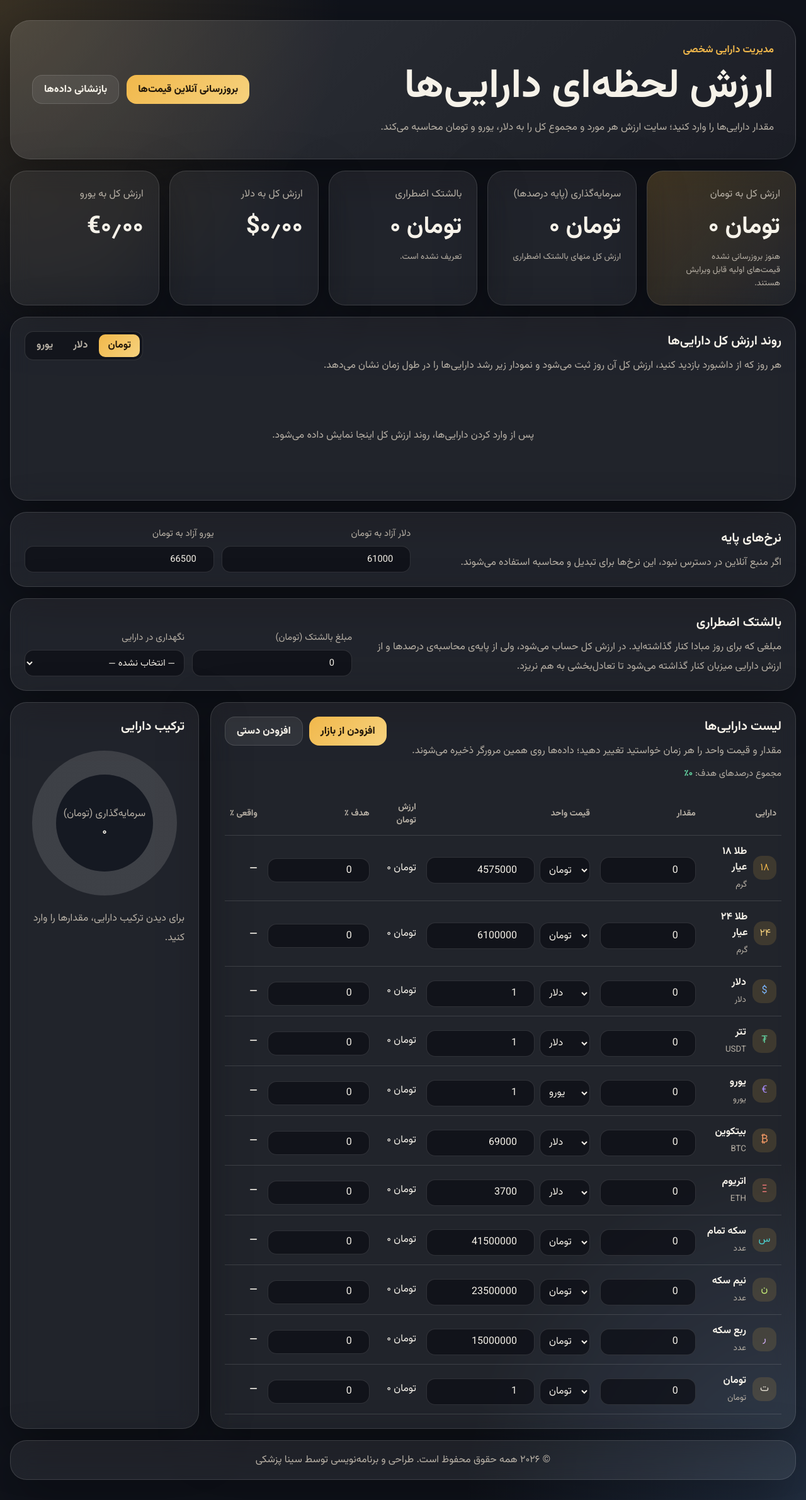
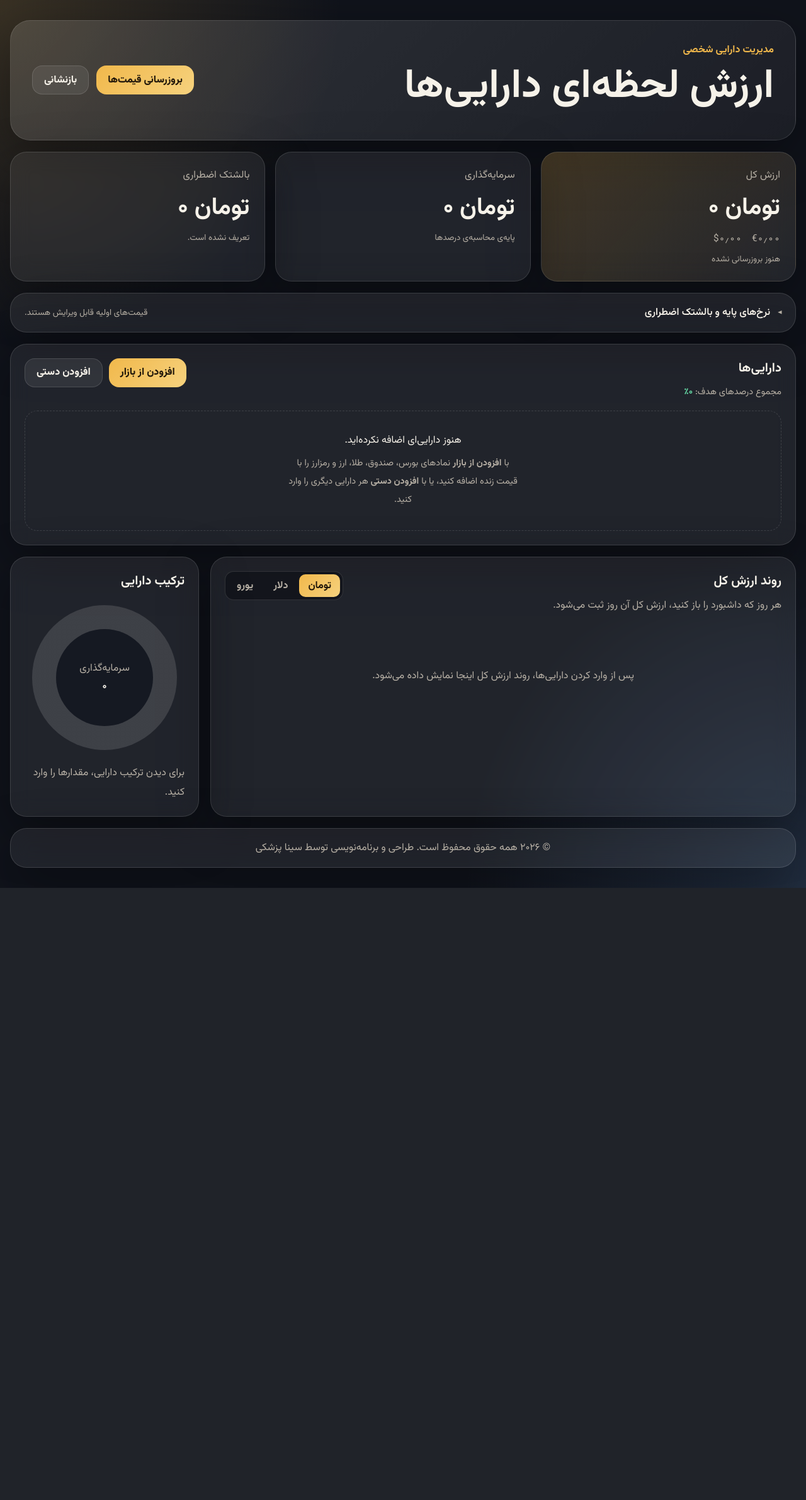
Before and after one commit to 30nap/AssetManagment, a Flask app: page / in a window 1280 px wide. Shown: the whole page at 63% size. After the commit the page ends 1410 px from the top, so only its background shows below. Run offline with Flask 3, Linux system fonts and the light colour scheme.

Commit message:
Start empty, simplify the layout, and fix the trend figure
Start with no assets
- defaultState ships an empty list, so the dashboard opens on an empty-state
  panel instead of eleven seeded rows the user never asked for. Everything the
  defaults used to provide (gold, coins, currencies, crypto) is in the market
  search already.
- loadState no longer merges a built-in list, and with no built-in rows the
  `custom` flag carried no information, so every asset is now deletable.
- Saved portfolios are untouched: assets keep their amounts, prices, refs and
  history, and missing fields still default in.

Fewer things on screen
- Five summary cards become three; the dollar and euro totals move into the
  total card as a secondary line.
- The two full-width control panels merge into one collapsed <details>, so the
  rates and the cushion no longer take a screen of space by default.
- The assets table gets the full width, which also removes the horizontal
  scroll it needed while sharing a row with the donut. The chart and the donut
  take that bottom row instead.

Trend chart
- The change figure was anchored to the first snapshot ever recorded with no
  guard, so one early near-zero point rendered "+31,249,999,900%" forever. Past
  a 10x swing it now reports the absolute change instead.
- Relabel it "change in total value": it moves when assets are bought or sold,
  not only when prices move, so it was never a rate of return.
- History was keyed on the UTC date, so a snapshot taken before 03:30 in Tehran
  overwrote the previous day instead of starting a new one. Keyed on the local
  calendar day now, and toFaDate builds from the parts rather than parsing
  "YYYY-MM-DD" as UTC midnight.

Also: reorder the donut palette so consecutive assets do not land on two
near-identical golds, and stop tracking .claude/.

Co-Authored-By: Claude Opus 5 <noreply@anthropic.com>
Claude-Session: https://claude.ai/code/session_01SnB7hdJHfswPyu47TJzQ4j

```diff
--- a/static/app.js
+++ b/static/app.js
@@ -7,9 +7,11 @@ const DEVIATION_WARN = 5;
 // A price older than this is flagged as stale in the asset table.
 const STALE_PRICE_MS = 24 * 60 * 60 * 1000;
 
+// Ordered so consecutive assets never land on neighbouring hues; with only two
+// or three holdings the donut was previously two near-identical golds.
 const colors = [
-  "#f1b84b", "#f6d27e", "#7cb7ff", "#64d6a3", "#a78bfa",
-  "#ff9f68", "#ff7d7d", "#4dd4d4", "#c9f27a", "#d7b3ff", "#e8e1d3",
+  "#f1b84b", "#7cb7ff", "#64d6a3", "#a78bfa", "#ff9f68",
+  "#4dd4d4", "#ff7d7d", "#c9f27a", "#f6d27e", "#d7b3ff", "#e8e1d3",
 ];
 
 // Live conversion rates are fetched from these refs on every refresh.
@@ -25,23 +27,11 @@ const defaultState = {
   priceStatus: "قیمت‌های اولیه قابل ویرایش هستند.",
   // Emergency cushion: an amount (toman) parked inside one of the assets.
   cushion: { amount: 0, assetId: null },
-  assets: [
-    { id: "gold18", title: "طلا ۱۸ عیار", unit: "گرم", amount: 0, price: 4575000, currency: "IRR", icon: "۱۸", ref: { provider: "tgju", code: "geram18" } },
-    { id: "gold24", title: "طلا ۲۴ عیار", unit: "گرم", amount: 0, price: 6100000, currency: "IRR", icon: "۲۴", ref: { provider: "tgju", code: "geram24" } },
-    { id: "usd", title: "دلار", unit: "دلار", amount: 0, price: 1, currency: "USD", icon: "$" },
-    { id: "usdt", title: "تتر", unit: "USDT", amount: 0, price: 1, currency: "USD", icon: "₮", ref: { provider: "tgju", code: "crypto-tether" } },
-    { id: "eur", title: "یورو", unit: "یورو", amount: 0, price: 1, currency: "EUR", icon: "€" },
-    { id: "btc", title: "بیتکوین", unit: "BTC", amount: 0, price: 69000, currency: "USD", icon: "₿", ref: { provider: "tgju", code: "crypto-bitcoin" } },
-    { id: "eth", title: "اتریوم", unit: "ETH", amount: 0, price: 3700, currency: "USD", icon: "Ξ", ref: { provider: "tgju", code: "crypto-ethereum" } },
-    { id: "fullcoin", title: "سکه تمام", unit: "عدد", amount: 0, price: 41500000, currency: "IRR", icon: "س", ref: { provider: "tgju", code: "sekee" } },
-    { id: "halfcoin", title: "نیم سکه", unit: "عدد", amount: 0, price: 23500000, currency: "IRR", icon: "ن", ref: { provider: "tgju", code: "nim" } },
-    { id: "quartercoin", title: "ربع سکه", unit: "عدد", amount: 0, price: 15000000, currency: "IRR", icon: "ر", ref: { provider: "tgju", code: "rob" } },
-    { id: "irr", title: "تومان", unit: "تومان", amount: 0, price: 1, currency: "IRR", icon: "ت" },
-  ].map((asset) => ({ ...asset, target: 0, priceUpdatedAt: null })),
+  // No seeded assets: the dashboard starts empty and the user adds what they
+  // actually hold, from the market search or by hand.
+  assets: [],
   history: [],
 };
-
-const DEFAULT_REFS = new Map(defaultState.assets.map((a) => [a.id, a.ref]));
 
 let state = loadState();
 let chartCurrency = "IRR";
@@ -50,6 +40,8 @@ let searchToken = 0;
 
 const elements = {
   assetsBody: document.querySelector("#assets-body"),
+  assetsTableWrap: document.querySelector("#assets-table-wrap"),
+  assetsEmpty: document.querySelector("#assets-empty"),
   rowTemplate: document.querySelector("#asset-row-template"),
   usdToIrr: document.querySelector("#usd-to-irr"),
   eurToIrr: document.querySelector("#eur-to-irr"),
@@ -98,7 +90,10 @@ const elements = {
 function normalizeAsset(asset) {
   return {
     ...asset,
+    amount: toNumber(asset.amount),
+    price: toNumber(asset.price),
     target: toNumber(asset.target),
+    icon: asset.icon || asset.title?.slice(0, 2) || "+",
     priceUpdatedAt: asset.priceUpdatedAt || null,
   };
 }
@@ -116,28 +111,10 @@ function loadState() {
 
   try {
     const parsed = JSON.parse(saved);
-    const savedMap = new Map((parsed.assets || []).map((asset) => [asset.id, asset]));
-    const defaultIds = new Set(defaultState.assets.map((asset) => asset.id));
-    const customAssets = (parsed.assets || [])
-      .filter((asset) => !defaultIds.has(asset.id))
-      .map((asset) => normalizeAsset({
-        ...asset,
-        icon: asset.icon || asset.title?.slice(0, 2) || "+",
-        custom: true,
-      }));
-
     return {
       ...defaultState,
       ...parsed,
-      // Always re-attach default refs so backend changes propagate.
-      assets: [
-        ...defaultState.assets.map((asset) => normalizeAsset({
-          ...asset,
-          ...(savedMap.get(asset.id) || {}),
-          ref: DEFAULT_REFS.get(asset.id),
-        })),
-        ...customAssets,
-      ],
+      assets: (parsed.assets || []).map(normalizeAsset),
       cushion: normalizeCushion(parsed.cushion),
       history: Array.isArray(parsed.history) ? parsed.history : [],
     };
@@ -343,12 +320,14 @@ function renderRows() {
     priceCurrency.addEventListener("change", () => updateAsset(asset.id, { currency: priceCurrency.value }));
     targetInput.addEventListener("input", () => updateAsset(asset.id, { target: toNumber(targetInput.value) }));
 
-    const deleteButton = row.querySelector(".delete-asset");
-    deleteButton.hidden = !asset.custom;
-    deleteButton.addEventListener("click", () => deleteAsset(asset.id));
+    row.querySelector(".delete-asset").addEventListener("click", () => deleteAsset(asset.id));
 
     elements.assetsBody.append(row);
   });
+
+  const isEmpty = state.assets.length === 0;
+  elements.assetsTableWrap.hidden = isEmpty;
+  elements.assetsEmpty.hidden = !isEmpty;
 
   renderCushionOptions();
   renderFreshness();
@@ -379,7 +358,7 @@ function updateAsset(id, patch) {
 
 function deleteAsset(id) {
   const asset = state.assets.find((item) => item.id === id);
-  if (!asset?.custom) return;
+  if (!asset) return;
   if (!confirm(`دارایی «${asset.title}» حذف شود؟`)) return;
 
   state.assets = state.assets.filter((item) => item.id !== id);
@@ -409,7 +388,6 @@ function addCustomAsset() {
     id: `custom-${Date.now()}-${Math.random().toString(16).slice(2)}`,
     title, unit, amount, price, currency, target,
     icon: title.slice(0, 2),
-    custom: true,
     priceUpdatedAt: new Date().toISOString(),
   });
 
@@ -502,7 +480,6 @@ async function addMarketAsset(item, button) {
     currency: item.currency || "IRR",
     target: 0,
     icon: (item.symbol || item.name || "+").slice(0, 2),
-    custom: true,
     priceUpdatedAt: null,
     ref: { provider: item.provider, code: item.code },
   };
@@ -622,7 +599,7 @@ function renderAllocation(portfolio) {
 
   if (!active.length || portfolio.investable <= 0) {
     elements.donut.style.background = "conic-gradient(rgba(255, 255, 255, 0.13) 0 100%)";
-    elements.allocationList.innerHTML = '<p class="hero-copy">برای دیدن ترکیب دارایی، مقدارها را وارد کنید.</p>';
+    elements.allocationList.innerHTML = '<p class="allocation-empty">برای دیدن ترکیب دارایی، مقدارها را وارد کنید.</p>';
     return;
   }
 
@@ -647,9 +624,19 @@ function renderAllocation(portfolio) {
 
 /* ---------- History + chart ---------- */
 
+// Local calendar day. toISOString() is UTC, so in Tehran (UTC+3:30) anything
+// logged before 03:30 would carry the previous day's key and overwrite that
+// snapshot instead of starting a new one.
+function todayKey() {
+  const now = new Date();
+  return new Date(now.getTime() - now.getTimezoneOffset() * 60000)
+    .toISOString()
+    .slice(0, 10);
+}
+
 function recordHistory(totalIrr, totalUsd, totalEur) {
   if (totalIrr <= 0) return;
-  const day = new Date().toISOString().slice(0, 10); // YYYY-MM-DD
+  const day = todayKey(); // YYYY-MM-DD
   const entry = { t: day, irr: totalIrr, usd: totalUsd, eur: totalEur };
   const last = state.history[state.history.length - 1];
 
@@ -701,7 +688,18 @@ function renderChart() {
   const lastP = points[points.length - 1];
   const trendUp = lastP.v >= first.v;
   const stroke = trendUp ? "#64d6a3" : "#ff7d7d";
-  const changePct = first.v ? ((lastP.v - first.v) / first.v) * 100 : 0;
+
+  // This line follows total value, which moves both when prices move and when
+  // assets are added or removed, so it is a change in net worth, not a return.
+  // A near-zero baseline (an early snapshot caught mid data-entry) would turn
+  // the ratio into a meaningless thousands-of-percent figure, so past a 10x
+  // swing we report the absolute change instead.
+  const delta = lastP.v - first.v;
+  const ratio = first.v > 0 ? delta / first.v : null;
+  const changeText =
+    ratio !== null && Math.abs(ratio) <= 10
+      ? `${formatNumber(Math.abs(ratio) * 100, 1)}٪`
+      : formatMoney(Math.abs(delta), chartCurrency);
 
   const lastX = x(points.length - 1);
   const lastY = y(lastP.v);
@@ -726,8 +724,8 @@ function renderChart() {
         <strong>${formatMoney(lastP.v, chartCurrency)}</strong>
       </div>
       <div class="chart-change ${trendUp ? "up" : "down"}">
-        ${trendUp ? "▲" : "▼"} ${formatNumber(Math.abs(changePct), 1)}٪
-        <small>از ${toFaDate(first.t)}</small>
+        ${trendUp ? "▲" : "▼"} ${changeText}
+        <small>تغییر ارزش کل از ${toFaDate(first.t)}</small>
       </div>
       <div class="chart-range">
         <span>کمینه ${formatMoney(min, chartCurrency)}</span>
@@ -836,11 +834,14 @@ function escapeHtml(value) {
 }
 
 function toFaDate(iso) {
-  try {
-    return new Date(iso).toLocaleDateString("fa-IR", { month: "short", day: "numeric" });
-  } catch {
-    return iso;
-  }
+  // Build from the parts: `new Date("2026-09-03")` is parsed as UTC midnight
+  // and can render as the previous day west of Greenwich.
+  const [year, month, day] = String(iso).split("-").map(Number);
+  if (!year || !month || !day) return iso;
+  return new Date(year, month - 1, day).toLocaleDateString("fa-IR", {
+    month: "short",
+    day: "numeric",
+  });
 }
 
 /* ---------- Wire up ---------- */
--- a/static/styles.css
+++ b/static/styles.css
@@ -92,8 +92,8 @@ h2 {
 }
 
 .hero-copy,
+.allocation-empty,
 .section-heading p,
-.controls-panel p,
 .history-panel > .section-heading p {
   margin-bottom: 0;
   color: var(--muted);
@@ -172,7 +172,7 @@ button.is-loading::before {
 }
 
 .summary-card,
-.controls-panel,
+.settings-panel,
 .history-panel,
 .assets-panel,
 .insights-panel,
@@ -202,13 +202,46 @@ button.is-loading::before {
   text-align: right;
 }
 
+.summary-sub {
+  display: flex;
+  gap: 16px;
+  margin-bottom: 10px;
+  color: var(--muted);
+  direction: ltr;
+  font-size: 0.95rem;
+  font-variant-numeric: tabular-nums;
+  justify-content: flex-end;
+}
+
+.empty-state {
+  padding: 34px 18px;
+  border: 1px dashed var(--line);
+  border-radius: 20px;
+  text-align: center;
+}
+
+.empty-state[hidden] {
+  display: none;
+}
+
+.empty-state p {
+  margin: 0;
+}
+
+.empty-hint {
+  max-width: 46ch;
+  margin: 10px auto 0 !important;
+  color: var(--muted);
+  font-size: 0.9rem;
+  line-height: 2;
+}
+
 .total-card {
   background: linear-gradient(135deg, rgba(241, 184, 75, 0.22), rgba(255, 255, 255, 0.08));
 }
 
 /* History / total-value chart */
 .history-panel {
-  margin-bottom: 18px;
   padding: 22px;
 }
 
@@ -314,13 +347,71 @@ button.is-loading::before {
   direction: ltr;
 }
 
-.controls-panel {
+/* Collapsible settings: rates + cushion, out of the way until needed */
+.settings-panel {
+  margin-bottom: 18px;
+  padding: 0;
+}
+
+.settings-panel > summary {
   display: flex;
-  align-items: flex-end;
-  justify-content: space-between;
-  gap: 18px;
-  margin-bottom: 18px;
-  padding: 22px;
+  align-items: center;
+  gap: 12px;
+  padding: 18px 22px;
+  border-radius: 26px;
+  cursor: pointer;
+  font-weight: 600;
+  list-style: none;
+}
+
+.settings-panel > summary::-webkit-details-marker {
+  display: none;
+}
+
+/* A down-caret rotated into place: unlike side-pointing triangles it is not
+   bidi-mirrored, so it points the right way in this RTL layout. */
+.settings-panel > summary::before {
+  color: var(--muted);
+  content: "▾";
+  font-size: 0.8rem;
+  transform: rotate(90deg);
+  transition: transform 0.15s ease;
+}
+
+.settings-panel[open] > summary::before {
+  transform: rotate(0deg);
+}
+
+.settings-panel > summary:hover {
+  color: var(--gold);
+}
+
+.settings-panel > summary:focus-visible {
+  outline: 2px solid var(--gold);
+  outline-offset: -4px;
+}
+
+.settings-hint {
+  margin-inline-start: auto;
+  color: var(--muted);
+  font-size: 0.84rem;
+  font-weight: 400;
+  text-align: left;
+}
+
+.settings-grid {
+  display: grid;
+  grid-template-columns: repeat(auto-fit, minmax(200px, 1fr));
+  gap: 14px;
+  padding: 0 22px;
+}
+
+.settings-note {
+  margin: 14px 0 0;
+  padding: 0 22px 20px;
+  color: var(--muted);
+  font-size: 0.86rem;
+  line-height: 1.9;
 }
 
 .custom-grid {
@@ -348,13 +439,6 @@ button.is-loading::before {
 
 .custom-dialog input::placeholder {
   color: rgba(184, 177, 166, 0.78);
-}
-
-.rates-grid {
-  display: grid;
-  min-width: min(520px, 100%);
-  grid-template-columns: repeat(2, minmax(0, 1fr));
-  gap: 12px;
 }
 
 label {
@@ -395,6 +479,10 @@ select:focus {
   display: grid;
   grid-template-columns: minmax(0, 1fr) 300px;
   gap: 18px;
+}
+
+.assets-panel {
+  margin-bottom: 18px;
 }
 
 .assets-panel,
@@ -869,8 +957,7 @@ td:first-child {
 }
 
 @media (max-width: 960px) {
-  .hero,
-  .controls-panel {
+  .hero {
     align-items: stretch;
     flex-direction: column;
   }
@@ -887,6 +974,10 @@ td:first-child {
   .content-grid,
   .custom-grid {
     grid-template-columns: 1fr;
+  }
+
+  .settings-hint {
+    display: none;
   }
 
   .custom-dialog .custom-grid label:first-child {
@@ -908,7 +999,7 @@ td:first-child {
 
   .hero,
   .summary-card,
-  .controls-panel,
+  .settings-panel,
   .history-panel,
   .assets-panel,
   .insights-panel,
@@ -927,10 +1018,6 @@ td:first-child {
     text-align: right;
   }
 
-  .rates-grid {
-    grid-template-columns: 1fr;
-  }
-
   .toast-region {
     left: 16px;
     right: 16px;
--- a/templates/index.html
+++ b/templates/index.html
@@ -13,15 +13,12 @@
         <div>
           <p class="eyebrow">مدیریت دارایی شخصی</p>
           <h1>ارزش لحظه‌ای دارایی‌ها</h1>
-          <p class="hero-copy">
-            مقدار دارایی‌ها را وارد کنید؛ سایت ارزش هر مورد و مجموع کل را به دلار، یورو و تومان محاسبه می‌کند.
-          </p>
         </div>
         <div class="hero-actions">
           <button id="refresh-prices" type="button">
-            <span class="btn-label">بروزرسانی آنلاین قیمت‌ها</span>
+            <span class="btn-label">بروزرسانی قیمت‌ها</span>
           </button>
-          <button id="reset-data" class="secondary" type="button">بازنشانی داده‌ها</button>
+          <button id="reset-data" class="secondary" type="button">بازنشانی</button>
         </div>
       </section>
 
@@ -35,52 +32,32 @@
 
       <section class="summary-grid" aria-label="خلاصه ارزش دارایی‌ها">
         <article class="summary-card total-card">
-          <span>ارزش کل به تومان</span>
+          <span>ارزش کل</span>
           <strong id="total-irr">۰ تومان</strong>
+          <div class="summary-sub">
+            <span id="total-usd">$0</span>
+            <span id="total-eur">€0</span>
+          </div>
           <small id="last-updated">هنوز بروزرسانی نشده</small>
-          <small id="price-status">قیمت‌های اولیه قابل ویرایش هستند.</small>
         </article>
         <article class="summary-card">
-          <span>سرمایه‌گذاری (پایه درصدها)</span>
+          <span>سرمایه‌گذاری</span>
           <strong id="total-investable">۰ تومان</strong>
-          <small>ارزش کل منهای بالشتک اضطراری</small>
+          <small>پایه‌ی محاسبه‌ی درصدها</small>
         </article>
         <article class="summary-card">
           <span>بالشتک اضطراری</span>
           <strong id="total-cushion">۰ تومان</strong>
           <small id="cushion-note">تعریف نشده است.</small>
         </article>
-        <article class="summary-card">
-          <span>ارزش کل به دلار</span>
-          <strong id="total-usd">$0</strong>
-        </article>
-        <article class="summary-card">
-          <span>ارزش کل به یورو</span>
-          <strong id="total-eur">€0</strong>
-        </article>
       </section>
 
-      <section class="history-panel" aria-label="روند ارزش کل دارایی‌ها">
-        <div class="section-heading">
-          <div>
-            <h2>روند ارزش کل دارایی‌ها</h2>
-            <p>هر روز که از داشبورد بازدید کنید، ارزش کل آن روز ثبت می‌شود و نمودار زیر رشد دارایی‌ها را در طول زمان نشان می‌دهد.</p>
-          </div>
-          <div class="chart-toggle" role="group" aria-label="واحد نمودار">
-            <button type="button" class="chart-cur is-active" data-currency="IRR">تومان</button>
-            <button type="button" class="chart-cur" data-currency="USD">دلار</button>
-            <button type="button" class="chart-cur" data-currency="EUR">یورو</button>
-          </div>
-        </div>
-        <div id="chart" class="chart"></div>
-      </section>
-
-      <section class="controls-panel">
-        <div>
-          <h2>نرخ‌های پایه</h2>
-          <p>اگر منبع آنلاین در دسترس نبود، این نرخ‌ها برای تبدیل و محاسبه استفاده می‌شوند.</p>
-        </div>
-        <div class="rates-grid">
+      <details class="settings-panel">
+        <summary>
+          <span>نرخ‌های پایه و بالشتک اضطراری</span>
+          <span class="settings-hint" id="price-status">قیمت‌های اولیه قابل ویرایش هستند.</span>
+        </summary>
+        <div class="settings-grid">
           <label>
             دلار آزاد به تومان
             <input id="usd-to-irr" inputmode="decimal" type="number" min="0" step="100" />
@@ -89,37 +66,27 @@
             یورو آزاد به تومان
             <input id="eur-to-irr" inputmode="decimal" type="number" min="0" step="100" />
           </label>
-        </div>
-      </section>
-
-      <section class="controls-panel">
-        <div>
-          <h2>بالشتک اضطراری</h2>
-          <p>
-            مبلغی که برای روز مبادا کنار گذاشته‌اید. در ارزش کل حساب می‌شود، ولی از پایه‌ی محاسبه‌ی
-            درصدها و از ارزش دارایی میزبان کنار گذاشته می‌شود تا تعادل‌بخشی به هم نریزد.
-          </p>
-        </div>
-        <div class="rates-grid">
           <label>
             مبلغ بالشتک (تومان)
             <input id="cushion-amount" inputmode="decimal" type="number" min="0" step="100000" />
           </label>
           <label>
-            نگهداری در دارایی
+            نگهداری بالشتک در
             <select id="cushion-asset">
               <option value="">— انتخاب نشده —</option>
             </select>
           </label>
         </div>
-      </section>
+        <p class="settings-note">
+          نرخ‌ها وقتی منبع آنلاین در دسترس نباشد برای تبدیل استفاده می‌شوند. بالشتک در «ارزش کل»
+          می‌ماند ولی از پایه‌ی محاسبه‌ی درصدها و از ارزش دارایی میزبانش کنار گذاشته می‌شود.
+        </p>
+      </details>
 
-      <section class="content-grid">
       <section class="assets-panel">
         <div class="section-heading">
           <div>
-              <h2>لیست دارایی‌ها</h2>
-              <p>مقدار و قیمت واحد را هر زمان خواستید تغییر دهید؛ داده‌ها روی همین مرورگر ذخیره می‌شوند.</p>
+            <h2>دارایی‌ها</h2>
             <p class="target-sum">مجموع درصدهای هدف: <strong id="target-sum">۰٪</strong></p>
           </div>
           <div class="heading-actions">
@@ -127,7 +94,7 @@
             <button id="open-custom-dialog" class="secondary" type="button">افزودن دستی</button>
           </div>
         </div>
-          <div class="table-wrap">
+        <div class="table-wrap" id="assets-table-wrap">
           <table>
             <thead>
               <tr>
@@ -146,6 +113,29 @@
             <tbody id="assets-body"></tbody>
           </table>
         </div>
+        <div id="assets-empty" class="empty-state">
+          <p>هنوز دارایی‌ای اضافه نکرده‌اید.</p>
+          <p class="empty-hint">
+            با <strong>افزودن از بازار</strong> نمادهای بورس، صندوق، طلا، ارز و رمزارز را با قیمت
+            زنده اضافه کنید، یا با <strong>افزودن دستی</strong> هر دارایی دیگری را وارد کنید.
+          </p>
+        </div>
+      </section>
+
+      <section class="content-grid">
+        <section class="history-panel">
+          <div class="section-heading">
+            <div>
+              <h2>روند ارزش کل</h2>
+              <p>هر روز که داشبورد را باز کنید، ارزش کل آن روز ثبت می‌شود.</p>
+            </div>
+            <div class="chart-toggle" role="group" aria-label="واحد نمودار">
+              <button type="button" class="chart-cur is-active" data-currency="IRR">تومان</button>
+              <button type="button" class="chart-cur" data-currency="USD">دلار</button>
+              <button type="button" class="chart-cur" data-currency="EUR">یورو</button>
+            </div>
+          </div>
+          <div id="chart" class="chart"></div>
         </section>
 
         <aside class="insights-panel">
@@ -153,7 +143,7 @@
           <div class="donut-wrap">
             <div id="donut" class="donut" aria-hidden="true"></div>
             <div class="donut-center">
-              <span>سرمایه‌گذاری (تومان)</span>
+              <span>سرمایه‌گذاری</span>
               <strong id="donut-total">۰</strong>
             </div>
           </div>
```
Also changed, not shown: .claude/launch.json (deleted), README.md, 1 other file. Lines whose indentation alone changed are shown as unchanged.
